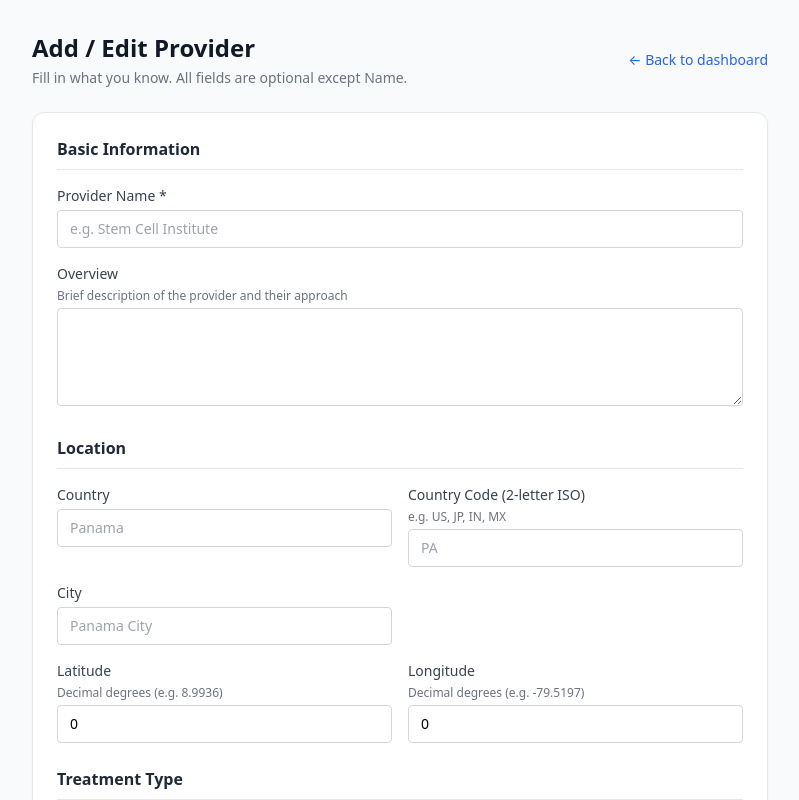
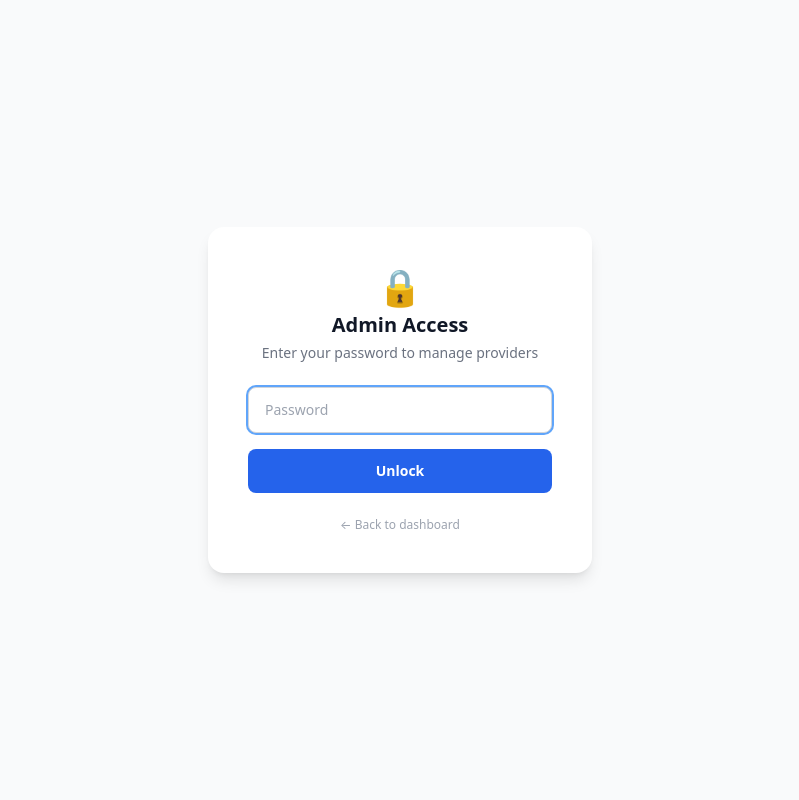
Before and after one commit to bktilaye-dev/autism-stemcell-dashboard, a React (Vite) app: page /admin in a window 1280 px wide. Shown: the top 800 px of the page, without its empty margins (240-1039 px from the left). Built offline with nearby package versions, Linux system fonts and the light colour scheme.

Commit message:
Password-protect admin page (gate before form renders)

```diff
--- a/src/pages/AdminPage.tsx
+++ b/src/pages/AdminPage.tsx
@@ -1,5 +1,59 @@
 import { useState } from 'react'
 import type { Provider, CellType, DeliveryRoute, CellSource, EvidenceGrade, StudyDesign, CoALevel } from '../types/provider'
+
+const ADMIN_HASH = '8e0a14af461b56e5e37c8cc9f25a65a3b02e0a4f2b8d7c6e1f3a9b5d2c8e4f7' // sha256("noahsdad2024")
+
+async function sha256(msg: string): Promise<string> {
+  const buf = await crypto.subtle.digest('SHA-256', new TextEncoder().encode(msg))
+  return Array.from(new Uint8Array(buf)).map(b => b.toString(16).padStart(2, '0')).join('')
+}
+
+function AdminGate({ onUnlock }: { onUnlock: () => void }) {
+  const [input, setInput] = useState('')
+  const [error, setError] = useState(false)
+
+  const handleSubmit = async (e: React.FormEvent) => {
+    e.preventDefault()
+    const hash = await sha256(input.trim())
+    if (hash === ADMIN_HASH) {
+      sessionStorage.setItem('admin_unlocked', '1')
+      onUnlock()
+    } else {
+      setError(true)
+      setInput('')
+    }
+  }
+
+  return (
+    <div className="min-h-screen bg-gray-50 flex items-center justify-center">
+      <div className="bg-white rounded-2xl shadow-lg p-10 w-full max-w-sm text-center space-y-6">
+        <div className="space-y-1">
+          <div className="text-4xl">🔒</div>
+          <h1 className="text-xl font-bold text-gray-900">Admin Access</h1>
+          <p className="text-sm text-gray-500">Enter your password to manage providers</p>
+        </div>
+        <form onSubmit={handleSubmit} className="space-y-4">
+          <input
+            type="password"
+            value={input}
+            onChange={e => { setInput(e.target.value); setError(false) }}
+            placeholder="Password"
+            autoFocus
+            className={`w-full border rounded-lg px-4 py-3 text-sm focus:outline-none focus:ring-2 focus:ring-blue-400 ${error ? 'border-red-400 bg-red-50' : 'border-gray-300'}`}
+          />
+          {error && <p className="text-xs text-red-500">Incorrect password</p>}
+          <button
+            type="submit"
+            className="w-full bg-blue-600 text-white rounded-lg py-3 text-sm font-semibold hover:bg-blue-700 transition-colors"
+          >
+            Unlock
+          </button>
+        </form>
+        <a href="/" className="text-xs text-gray-400 hover:text-gray-600 block">← Back to dashboard</a>
+      </div>
+    </div>
+  )
+}
 
 const emptyProvider = (): Omit<Provider, 'humanCellsOnly'> => ({
   id: '',
@@ -106,6 +160,14 @@ const domainLabels: Record<typeof domainKeys[number], string> = {
 }
 
 export function AdminPage() {
+  const [unlocked, setUnlocked] = useState(sessionStorage.getItem('admin_unlocked') === '1')
+
+  if (!unlocked) return <AdminGate onUnlock={() => setUnlocked(true)} />
+
+  return <AdminForm />
+}
+
+function AdminForm() {
   const [form, setForm] = useState(emptyProvider())
   const [exported, setExported] = useState<string | null>(null)
   const [saved, setSaved] = useState(false)
```
